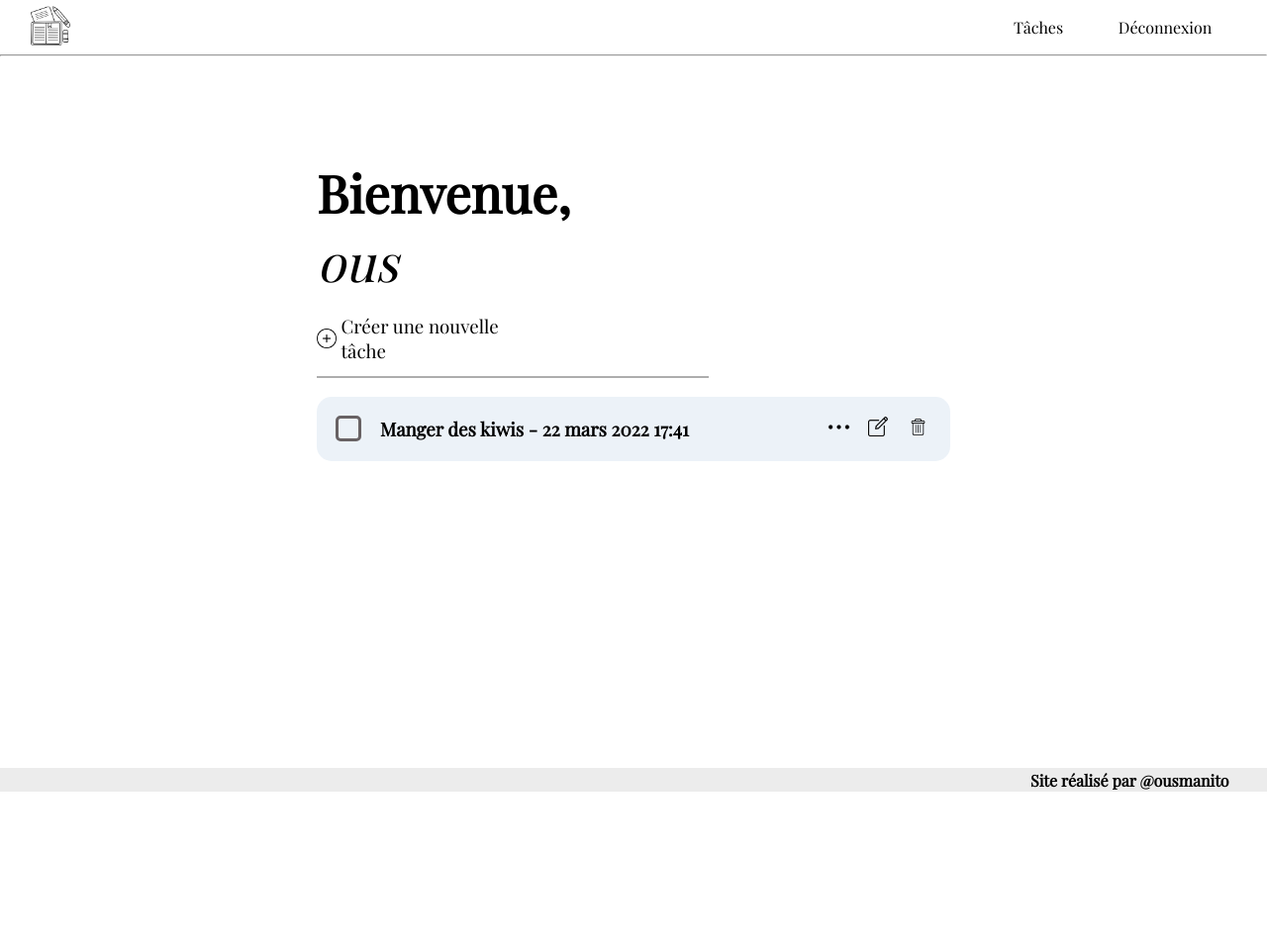
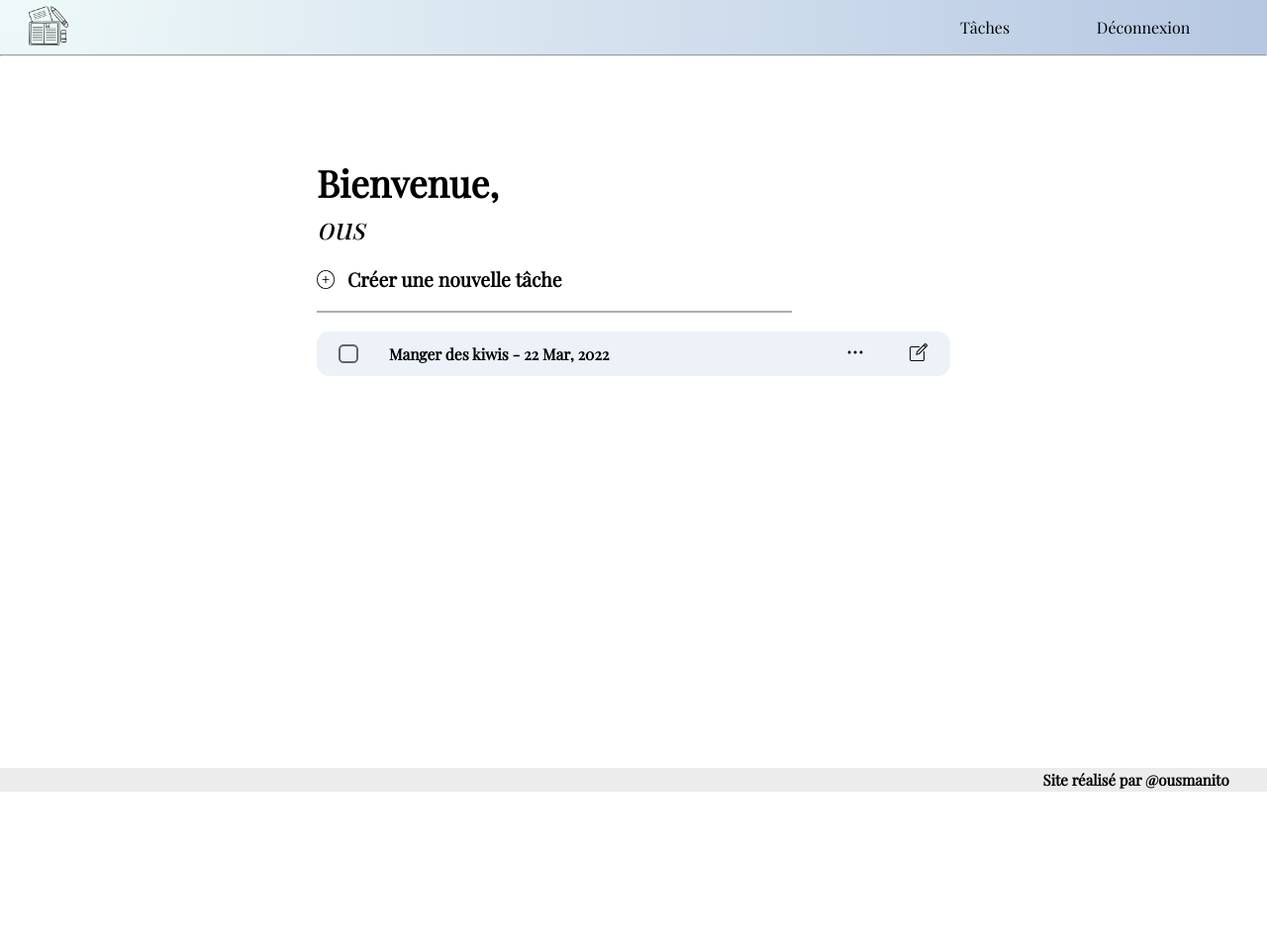
Before and after one commit to ousmanito/django-todo, a Django app: page /tasks in a window 1280 px wide. Shown: the whole page at 99% size. Run offline with Django 4.2, Linux system fonts and the light colour scheme; a user stored in the database is signed in; data comes from the database, SQL or seed files in the repository; both versions use the stored data as it was after the commit; some libraries are stand-ins or nearby versions; some web fonts are replaced.

Commit message:
styling
most of the css is done

```diff
--- a/base/static/base/main.css
+++ b/base/static/base/main.css
@@ -1,6 +1,7 @@
 * {
   padding: 0;
   margin: 0;
+  overflow: hidden;
 }
 
 h1,
@@ -26,23 +27,36 @@ footer p {
   justify-self: end;
   align-self: center;
   padding-right: 3%;
-  font-weight: bolder;
+  font-weight: 600;
+  font-size: 15px;
 }
 html {
   background-color: rgb(255, 255, 255);
 }
 
-
-
 /* Navigation Bar */
+.nav-container {
+  width: 100%;
+  background-image: radial-gradient(
+    circle farthest-corner at 1.3% 2.8%,
+    rgba(239, 249, 249, 1) 0%,
+    rgba(182, 199, 226, 1) 100.2%
+  );
+}
 
 .nav-container ul {
   display: grid;
-  grid-template-columns: 80% auto auto;
+  grid-template-columns: 75% auto auto;
+  grid-gap: 10px;
+  width: 100%;
   height: 55px;
   list-style: none;
   text-decoration: none;
   align-items: center;
+}
+
+.nav-text {
+  width: 100%;
 }
 
 .todo-logo {
@@ -108,12 +122,17 @@ html {
   background-color: rgb(224, 224, 224);
   transition: 0.4s ease-in-out;
 }
+.home-button-container {
+  grid-column: 1/3;
+  width: 100%;
+  display: flex;
+  justify-content: space-evenly;
+}
 .home-btn-1 {
-  margin-left: 60%;
+  margin-left: 25%;
 }
-
 .home-btn-2 {
-  margin-left: 10%;
+  margin-right: 25%;
 }
 
 /* Tasks Page */
@@ -126,40 +145,171 @@ html {
   width: 50%;
   margin-left: 25%;
 }
-
+.tasks-container h3 {
+  font-weight: 618;
+  padding-left: 2%;
+  width: 100%;
+}
 .task-item-container {
   padding-bottom: 3%;
 }
 
+.task-title {
+  font-size: 2.914vw;
+}
+
+.task-username {
+  padding-bottom: 3%;
+  font-size: 2.414vw;
+  font-style: italic;
+  font-weight: 500;
+}
+
+.task-add {
+  display: flex;
+  align-items: center;
+  padding-bottom: 3%;
+}
+
+.task-add img {
+  height: 1.5vw;
+  width: 1.5vw;
+}
+.task-add-text {
+  display: flex;
+  width: 500px;
+  font-size: 1.514vw;
+}
+
 .task-item {
   display: grid;
-  grid-template-columns: 10% auto 40px 40px 40px 2%;
+  grid-template-columns: 10% auto 10% 10%;
   background-color: rgb(236, 242, 248);
-  border-radius: 15px;
-  height: 65px;
+  border-radius: 1vw;
+  height: 3.5vw;
 }
-
-.task-done, .task-still {
-  height: 20px;
-  width: 20px;
-  place-self: center;
-  border-radius: 5px;
-}
-
-.task-done {
-  border: 3px solid rgb(122, 190, 236);
+.task-item img {
+  width: 1.4vw;
+  height: 1.4vw;
 }
 
 .task-still {
-  border: 3px solid rgb(104, 98, 100);
+  height: 1.218vw;
+  width: 1.218vw;
+  place-self: center;
+  border-radius: 0.4vw;
+}
 
+.task-still {
+  border: 0.18vw solid rgb(104, 98, 100);
 }
 
 .task-item h3 {
   align-self: center;
   justify-self: start;
+  font-size: 1.218vw;
+  padding: 0 2%;
 }
 
 .task-item a {
   place-self: center;
 }
+
+/* Media queries */
+
+/* Home Page */
+
+@media screen and (max-width: 1100px) {
+  .home-grid-container {
+    width: 95%;
+  }
+  .home-button-container {
+    margin-top: 5%;
+  }
+  .todo-bg {
+    bottom: 10%;
+  }
+}
+
+@media screen and (max-width: 800px) {
+  .nav-container ul {
+    grid-template-columns: 70% auto auto;
+  }
+  .tasks-grid-container {
+    width: 80%;
+    margin-left: 10%;
+  }
+  .task-item {
+    height: 5vw;
+    width: 100%;
+  }
+  .task-item h3 {
+    font-size: 1.618vw;
+  }
+  .task-item img {
+    height: 1.98vw;
+    width: 1.98vw;
+  }
+  .task-title {
+    font-size: 4.981vw;
+  }
+  .task-username {
+    font-size: 4.622vw;
+  }
+  .task-add-text {
+    font-size: 2.12vw;
+  }
+  .task-add img {
+    height: 2.52vw;
+    width: 2.52vw;
+  }
+}
+
+@media screen and (max-width: 550px) {
+  .nav-container ul {
+    grid-template-columns: 65% auto auto;
+  }
+  .home-btn-1 {
+    margin-left: 15%;
+  }
+  .home-btn-2 {
+    margin-right: 15%;
+  }
+  .todo-bg {
+    width: 80%;
+  }
+  .home-grid-container {
+    top: 35%;
+  }
+  .tasks-grid-container {
+    margin: 10%;
+  }
+  .task-item h3 {
+    font-size: 2.218vw;
+  }
+  .task-item img {
+    height: 2.28vw;
+    width: 2.28vw;
+  }
+  .task-title {
+    font-size: 6.8vw;
+  }
+  .task-username {
+    font-size:6.6vw;
+  }
+  .task-add-text {
+    font-size: 2.82vw;
+  }
+  .todo-logo {
+    padding-left: 10%;
+  }
+  .home-container h1 {
+    font-size: 50px;
+  }
+}
+
+@media screen and (max-width:470px) {
+  .nav-container ul {
+    grid-template-columns: 55% auto auto;
+  }
+}
--- a/base/templates/base/login.html
+++ b/base/templates/base/login.html
@@ -54,7 +54,7 @@
       {{ form.username }}
     </div>
 
-    <div class="form-item" style="padding-bottom: 35px;">
+    <div class="form-item" style="padding-bottom: 20px;">
       {{ form.password.errors }}
       <label for="{{ form.password.id_for_label }}"><h3>Mot de passe :</h3></label>
       {{ form.password }}
--- a/base/templates/base/main.html
+++ b/base/templates/base/main.html
@@ -30,15 +30,14 @@
         </li>
 
         {% if request.user.is_authenticated == False %}
-        <li><a href="{% url 'login' %}">Connexion</a></li>
+        <li style="grid-column:3/4"><a class="nav-text" href="{% url 'login' %}">Connexion</a></li>
         {% else %}
-        <li><a href="{% url 'task' %}">Tâches</a></li>
+        <li><a class="nav-text" href="{% url 'task' %}">Tâches</a></li>
 
-         {% endif %} {% if request.user.is_authenticated == False %}
-        <li><a href="{% url 'register' %}">Créer un compte</a></li>
-        {% else %}
+         {% endif %}
+         {% if request.user.is_authenticated == True %}
         <li>
-          <a href="{% url 'logout' %}">Déconnexion</a>
+          <a class="nav-text" href="{% url 'logout' %}">Déconnexion</a>
         </li>
         {% endif %}
       </ul>
--- a/base/templates/base/register.html
+++ b/base/templates/base/register.html
@@ -62,7 +62,7 @@
         {{ form.password1 }}
       </div>
 
-      <div class="form-item" style="padding-bottom: 35px">
+      <div class="form-item" style="padding-bottom: 20px">
         {{ form.password2.errors }}
         <label for="{{ form.password2.id_for_label }}"
           ><h3>Confirmer le mot de passe :</h3></label
@@ -71,6 +71,8 @@
       </div>
       <input class="button" type="submit" value="Valider" />
     </form>
+    <hr style="margin-top: 35px">
+<h4 style="padding-top: 25px;">Déjà un compte ? <a href="{% url 'login' %}"> <u>Connectez vous !</u></a></h4>
   </div>
 </div>
 {% endblock content %}
--- a/base/templates/base/task-delete.html
+++ b/base/templates/base/task-delete.html
@@ -25,6 +25,12 @@
     background-color: rgb(199, 199, 199);
     transition: 0.4s ease-in-out;
   }
+  @media screen and (max-width: 800px) {
+    .form-box {
+      width: 85vw;
+    }
+
+  }
 </style>
 
 <div class="form-container">
--- a/base/templates/base/tasks.html
+++ b/base/templates/base/tasks.html
@@ -2,57 +2,39 @@
 
 <div class="tasks-grid-container">
   <div class="tasks-container">
-    <h1 style="font-size: 3.25rem;">Bienvenue,</h1>
-    <h1 style="padding-bottom: 3%; font-size: 3.25rem; font-style: italic; font-weight: 500;" >{{request.user}}</h1>
+    <h1 class="task-title">Bienvenue,</h1>
+    <h1 class='task-username' >{{request.user}}</h1>
     {% load static %}
 
-    <a
-      style="display: flex; align-items: center;  width: 35%;"
-      href="{% url 'new-task' %}"
-      style="padding-bottom: 3%"
+    <a class="task-add" href="{% url 'new-task' %}"
       ><img
         src="{% static 'base/add.png' %}"
         alt=""
-        style="height: 20px; width: 20px"
       />
-      <h3 style="font-weight: 500; padding-left: 2%;">Créer une nouvelle tâche</h3></a>
+      <h3 class="task-add-text">Créer une nouvelle tâche</h3></a>
 
     <div
       style="
         height: 1.618px;
-        width: 61.8%;
-        background-color: rgb(173, 173, 173);
-        margin-top: 2%;
-      "
+        width: 75%;
+        background-color: rgb(173, 173, 173);"
     ></div>
 
     <div class="task-list" style="padding-top: 3%">
       {% for task in tasks %}
       <div class="task-item-container">
         <div class="task-item">
-          {% if task.completed %}
-          <div class="task-done"></div>
-          {% else %}
-          <div class="task-still"></div>
-          {% endif %}
-          <h3>{{task.title}} - {{task.date}}</h3>
+          <a href="{% url 'task-delete' task.id %}"><div class="task-still"></div></a>
+          <h3>{{task.title}} - {{task.date|date:"d M, Y"}}</h3>
           {% load static %}
           <a href="{% url 'taskDetail' task.id %}"
             ><img
               src="{% static 'base/more.png' %}"
-              style="width: 25px; height: 25px"
               alt=""
           /></a>
           <a href="{% url 'task-edit' task.id %}"
             ><img
               src="{% static 'base/editing.png' %}"
-              style="width: 20px; height: 20px"
-              alt=""
-          /></a>
-          <a href="{% url 'task-delete' task.id %}"
-            ><img
-              src="{% static 'base/delete.png' %}"
-              style="width: 17px; height: 17px"
               alt=""
           /></a>
         </div>
--- a/todo_project/settings.py
+++ b/todo_project/settings.py
@@ -118,7 +118,7 @@ USE_TZ = True
 # Static files (CSS, JavaScript, Images)
 # https://docs.djangoproject.com/en/4.0/howto/static-files/
 
-STATIC_URL = 'static/'
+STATIC_URL = 'base/static/'
 
 
 LOGIN_URL = 'login/'
```
Also changed, not shown: base/templates/base/home-todo.html (+19 -7 lines), base/templates/base/new-task.html (+8 -0 lines), base/templates/base/task-edit.html (+9 -3 lines), base/templates/base/task.html (+37 -6 lines), db.sqlite3.
